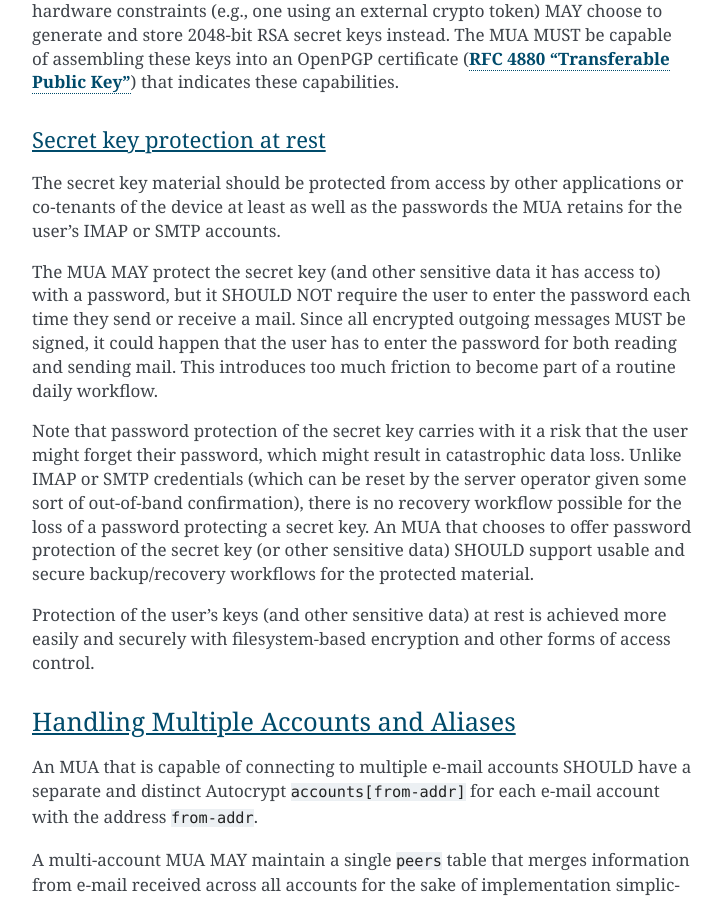
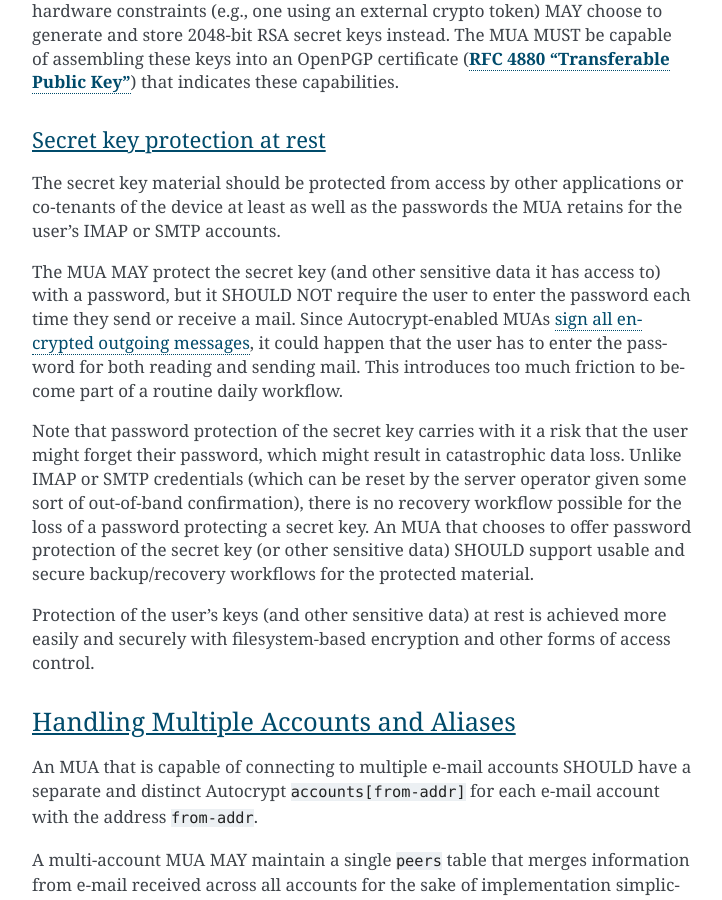
Before and after one commit to autocrypt/autocrypt, a Sphinx documentation site: the page built from doc/level1.rst, in a window 1280 px wide and 900 px high, scrolled down 15131 px. Shown: the whole window, without its empty margins (388-1110 px from the left). Built offline with Sphinx 7.4.7, drawn with Linux system fonts in a browser that asks for light colours; pages that are not in the unit, such as notebooks, are missing from menus.

Commit message:
avoid inappropriate MUST in secret key storage section
Even though MUST is correct, introducing it an a justificatory clause
seems unfair to the reader.  It comes across as looking like the
section on secret key protection is introducing a requirement relevant
to e-mail generation.

Instead, we should link to the requirement we're talking about and
avoid the use of normative language around behavior not directly
addressed by this section.

```diff
--- a/doc/level1.rst
+++ b/doc/level1.rst
@@ -735,10 +737,11 @@ passwords the MUA retains for the user's IMAP or SMTP accounts.
 
 The MUA MAY protect the secret key (and other sensitive data it has
 access to) with a password, but it SHOULD NOT require the user to
-enter the password each time they send or receive a mail. Since all
-encrypted outgoing messages MUST be signed, it could happen that the
-user has to enter the password for both reading and sending mail. This
-introduces too much friction to become part of a routine daily workflow.
+enter the password each time they send or receive a mail. Since
+Autocrypt-enabled MUAs :ref:`sign all encrypted outgoing
+messages<mail-encryption>`, it could happen that the user has to enter
+the password for both reading and sending mail. This introduces too
+much friction to become part of a routine daily workflow.
 
 Note that password protection of the secret key carries with it a risk
 that the user might forget their password, which might result in
```
Also changed, not shown: other parts of doc/level1.rst (+2 -0 lines).
